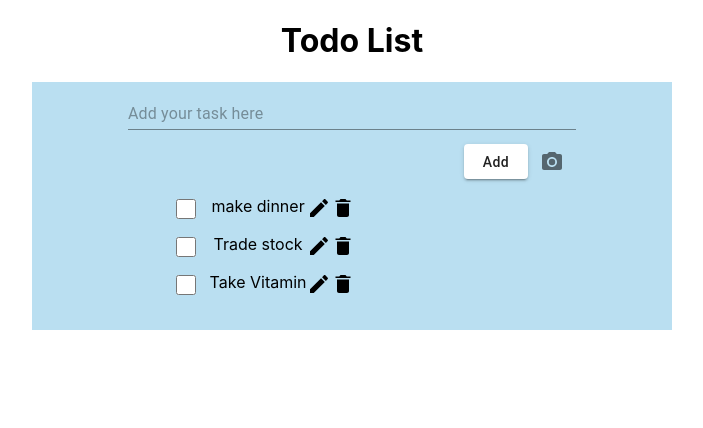
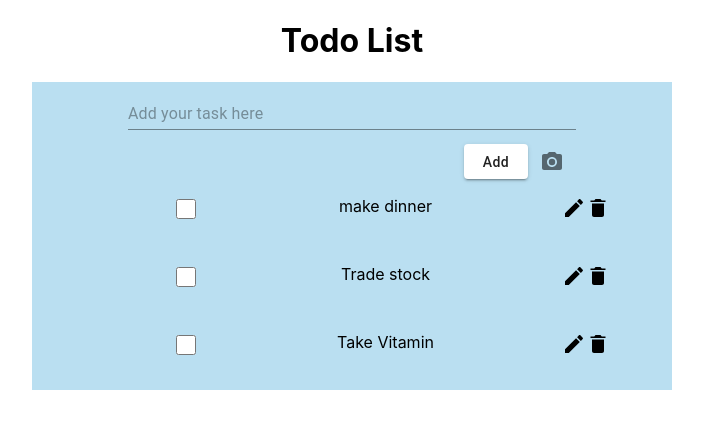
Before and after one commit to Alicerichardson28/todo-app-project-react-redux, a React (Create React App) app: page / in a window 1280 px wide. Shown: the top 428 px of the page, without its empty margins (288-991 px from the left). Built offline with nearby package versions, Linux system fonts and the light colour scheme.

Commit message:
mao todo list

```diff
--- a/src/components/DisplayTodos/DisplayTodos.js
+++ b/src/components/DisplayTodos/DisplayTodos.js
@@ -2,9 +2,16 @@ import React from 'react';
 import Todo from './Todo'
 
 const DisplayTodos = () => {
+    const todos = [
+        "make dinner",
+        "Trade stock",
+        "Take Vitamin",
+    ]
     return (
         <div style={styles.container}>
-            <Todo/>
+            {todos.map(todoList =>
+                <Todo todoList={todoList}/>
+            )}
         </div>
     );
 };
@@ -13,6 +20,7 @@ const styles = {
     container: {
         width : "100%",
         display: "flex",
+        flexDirection: "column",
         justifyContent: "space-between"
     }
 }
--- a/src/components/DisplayTodos/Todo.js
+++ b/src/components/DisplayTodos/Todo.js
@@ -2,28 +2,12 @@ import React from 'react';
 import { IoMdTrash, IoMdCreate } from "react-icons/io";
 
 
-const Todo = () => {
+const Todo = ({todoList}) => {
     return (
         <div style={styles.container}>
             <div style={styles.todoList}>
                 <input style={styles.checkbox} type="checkbox"></input>
-                <p style={styles.listContent}>make dinner</p>
-                <div>
-                    <IoMdCreate size='24px'/>
-                    <IoMdTrash size='24px'/>
-                </div>
-            </div>
-            <div style={styles.todoList}>
-                <input style={styles.checkbox} type="checkbox"></input>
-                <p style={styles.listContent}>Trade stock</p>
-                <div>
-                    <IoMdCreate size='24px'/>
-                    <IoMdTrash size='24px'/>
-                </div>
-            </div>
-            <div style={styles.todoList}>
-                <input style={styles.checkbox} type="checkbox"></input>
-                <p style={styles.listContent}>Take Vitamin</p>
+                {todoList}
                 <div>
                     <IoMdCreate size='24px'/>
                     <IoMdTrash size='24px'/>
@@ -43,7 +27,7 @@ const styles = {
         justifyContent: "space-between",
         marginLeft: "130px",
         marginBottom: "10px",
-        width: "60%"
+        width: "70%"
     },
     listContent: {
         margin: 0
```
Also changed, not shown: 1 other file (tests, documents, lock files or other folders).
